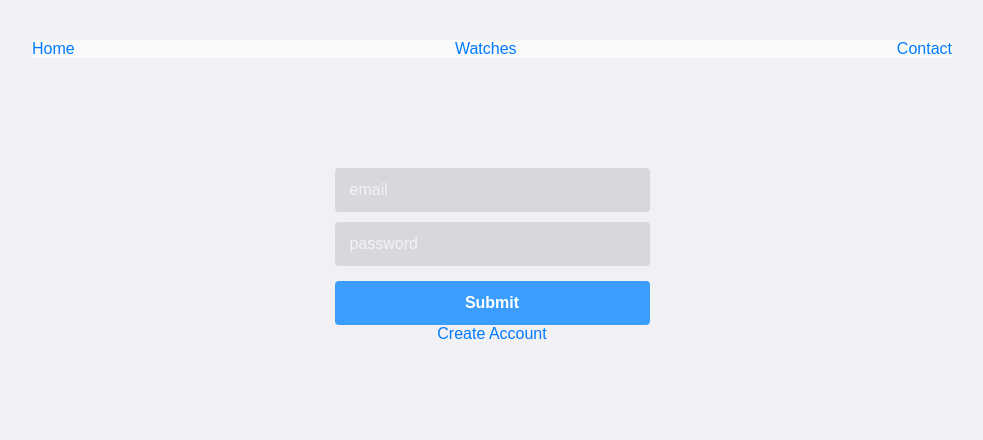
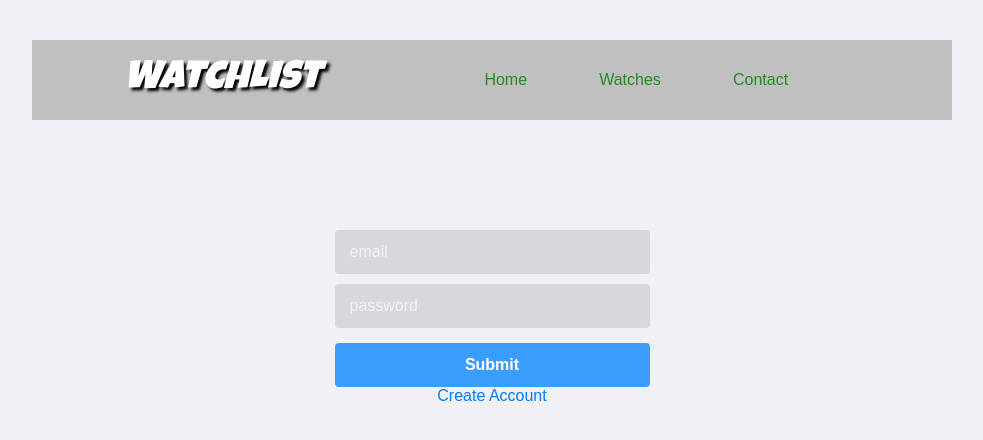
Before and after one commit to maddstyle/WatchList-Project-client, a React (Create React App) app: page / in a window 1280 px wide. Shown: the top 440 px of the page, without its empty margins (148-1131 px from the left). Built offline with nearby package versions, Linux system fonts and the light colour scheme; no server answers.

Commit message:
navbar styles

```diff
--- a/public/index.html
+++ b/public/index.html
@@ -10,6 +10,7 @@
       content="Web site created using create-react-app"
     />
     <link rel="apple-touch-icon" href="%PUBLIC_URL%/logo192.png" />
+    <link href="https://fonts.googleapis.com/css2?family=Luckiest+Guy&display=swap" rel="stylesheet">
 
     <link rel="manifest" href="%PUBLIC_URL%/manifest.json" />
     <link rel="stylesheet" href="https://stackpath.bootstrapcdn.com/bootstrap/4.4.1/css/bootstrap.min.css" integrity="sha384-Vkoo8x4CGsO3+Hhxv8T/Q5PaXtkKtu6ug5TOeNV6gBiFeWPGFN9MuhOf23Q9Ifjh" crossorigin="anonymous">
--- a/src/Routes/index.js
+++ b/src/Routes/index.js
@@ -4,7 +4,7 @@ import Route from "./Route";
 import Main from "../pages/Main";
 import Dashboard from "../pages/Dashboard";
 import Watches from "../pages/Watches/index";
-import UpdateWatch from "../pages/Watches/upate";
+import UpdateWatch from "../pages/Watches/update";
 import Signin from "../components/Signin/index";
 import Signup from "../components/Signup/index";
 
--- a/src/components/Navigation/index.js
+++ b/src/components/Navigation/index.js
@@ -5,9 +5,18 @@ import { Container } from "./styles";
 export default function Header() {
   return (
     <Container>
-      <Link to="/">Home</Link>
-      <Link to="/watches">Watches</Link>
-      <Link to="/contact">Contact</Link>
+      <div className='logo'>WatchList</div>
+       <ul className="nav links">
+         <li>
+           <Link to="/" className="link">Home</Link>
+         </li>
+         <li>
+           <Link to="/watches" className="link">Watches</Link>
+         </li>
+         <li>
+           <Link to="/contact" className="link">Contact</Link>
+         </li>
+       </ul>
     </Container>
   );
 }
--- a/src/components/Navigation/styles.js
+++ b/src/components/Navigation/styles.js
@@ -2,7 +2,36 @@ import styled from "styled-components";
 
 export const Container = styled.div`
   display: flex;
-  background: #f9f9fa;
-  justify-content: space-between;
+  flex-flow: row nowrap;
+  justify-content: space-evenly;
   align-items: center;
+
+  background: rgb(192,192,192);
+  color: white;
+
+  height: 10vh;
+
+  .logo {
+    font-family: 'Luckiest Guy', cursive;
+    font-style: italic;
+    font-size: 5vh;
+    text-shadow: 3px 3px 3px black;
+  }
+
+  .nav.links {
+    display: flex;
+    flex-flow: row nowrap;
+    justify-content: space-evenly;
+    align-items: center;
+
+    width: 35vw;
+
+    list-style: none;
+  }
+
+  .link {
+    color: forestgreen;
+    font-size: 2,5vh;
+    text-decoration: none;
+  }
 `;
```
Also changed, not shown: src/pages/Watches/update.js (renamed from src/pages/Watches/upate.js).
